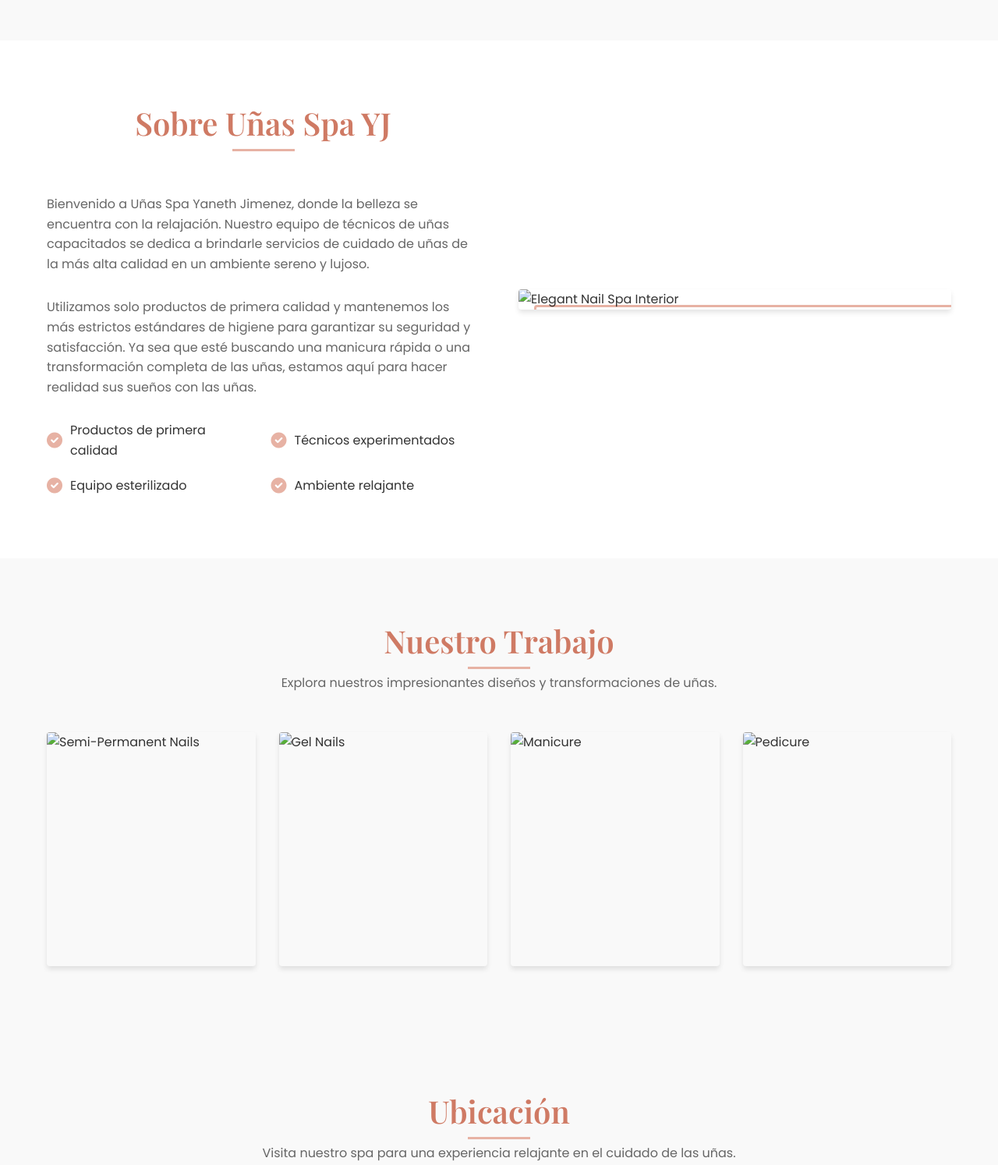
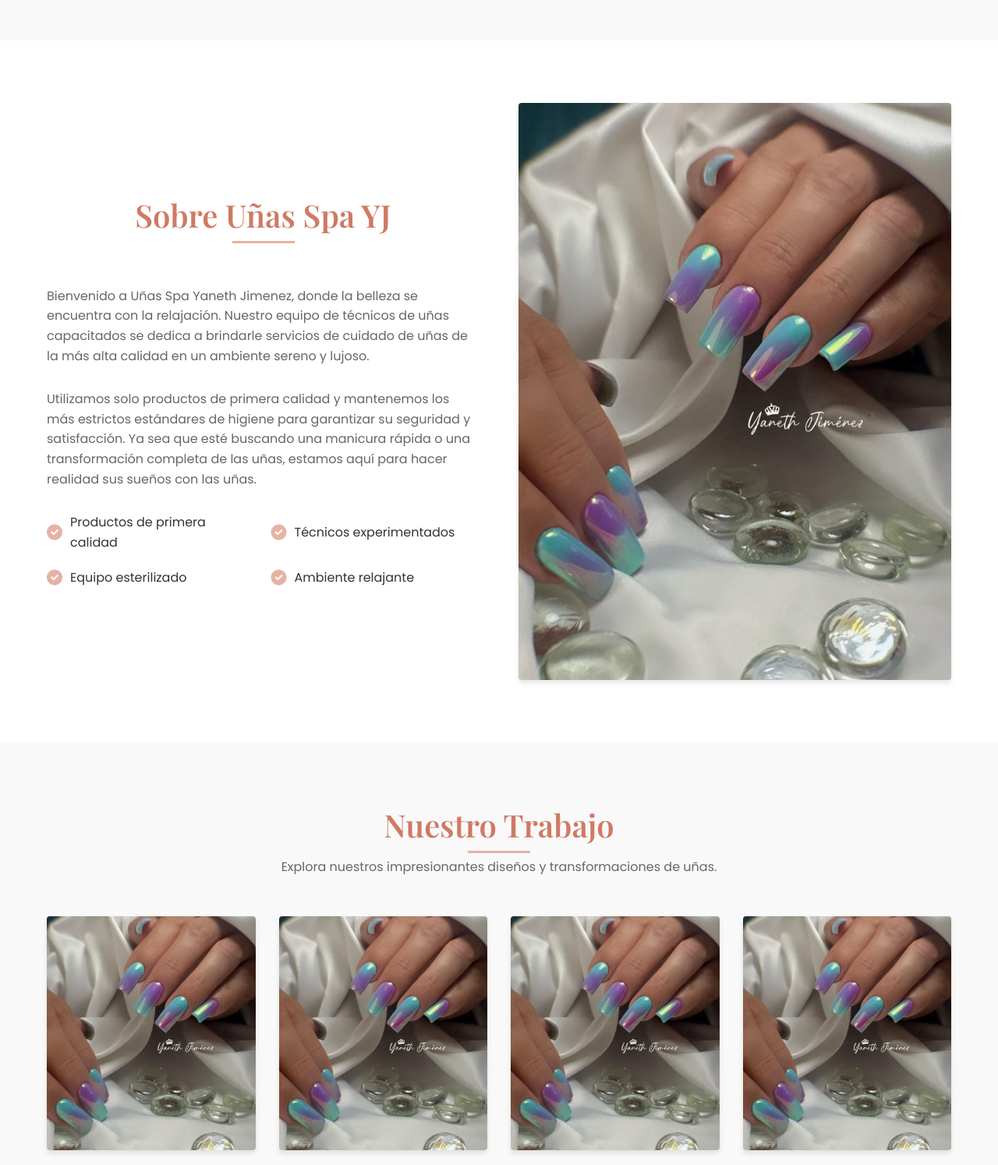
Before and after one commit to kokito32rios/unasspayanethjimenez.github.io, a plain HTML site: page index.html in a window 1280 px wide. Shown: the part 1600-3094 px from the top of the page at 78% size. Drawn offline with nearby package versions, Linux system fonts and the light colour scheme.

Commit message:
Update index.html

```diff
--- a/index.html
+++ b/index.html
@@ -124,7 +124,7 @@
                     </div>
                 </div>
                 <div class="about-image">
-                    <img src="./images/services/gallery/semi-permanent/1.jpg" alt="Elegant Nail Spa Interior">
+                    <img src="1.jpg" alt="Elegant Nail Spa Interior">
                 </div>
             </div>
         </div>
@@ -139,28 +139,28 @@
             </div>
             <div class="gallery-categories">
                 <div class="category-card">
-                    <img src="images/services/gallery/semi-permanent/1.jpg" alt="Semi-Permanent Nails">
+                    <img src="1.jpg" alt="Semi-Permanent Nails">
                     <div class="category-overlay">
                         <h3>Semi-Permanente</h3>
                         <a href="gallery.html?service=semi-permanent" class="btn btn-light">Ver Galeria</a>
                     </div>
                 </div>
                 <div class="category-card">
-                    <img src="images/services/gallery/semi-permanent/1.jpg"" alt="Gel Nails">
+                    <img src="2.jpg"" alt="Gel Nails">
                     <div class="category-overlay">
                         <h3>Uñas en Gel</h3>
                         <a href="gallery.html?service=gel-nails" class="btn btn-light">Ver Galeria</a>
                     </div>
                 </div>
                 <div class="category-card">
-                    <img src="images/services/gallery/semi-permanent/1.jpg"" alt="Manicure">
+                    <img src="3.jpg"" alt="Manicure">
                     <div class="category-overlay">
                         <h3>Manicure Básico</h3>
                         <a href="gallery.html?service=manicure" class="btn btn-light">Ver Galeria</a>
                     </div>
                 </div>
                 <div class="category-card">
-                    <img src="images/services/gallery/semi-permanent/1.jpg"" alt="Pedicure">
+                    <img src="4.jpg"" alt="Pedicure">
                     <div class="category-overlay">
                         <h3>Pedicure Básico</h3>
                         <a href="gallery.html?service=pedicure" class="btn btn-light">Ver Galeria</a>
```
